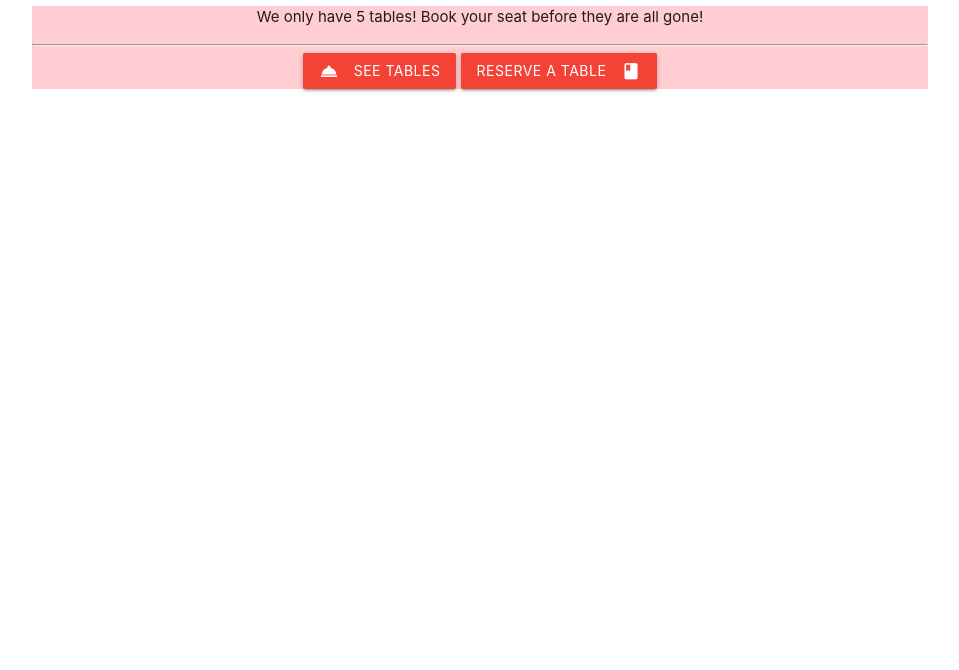
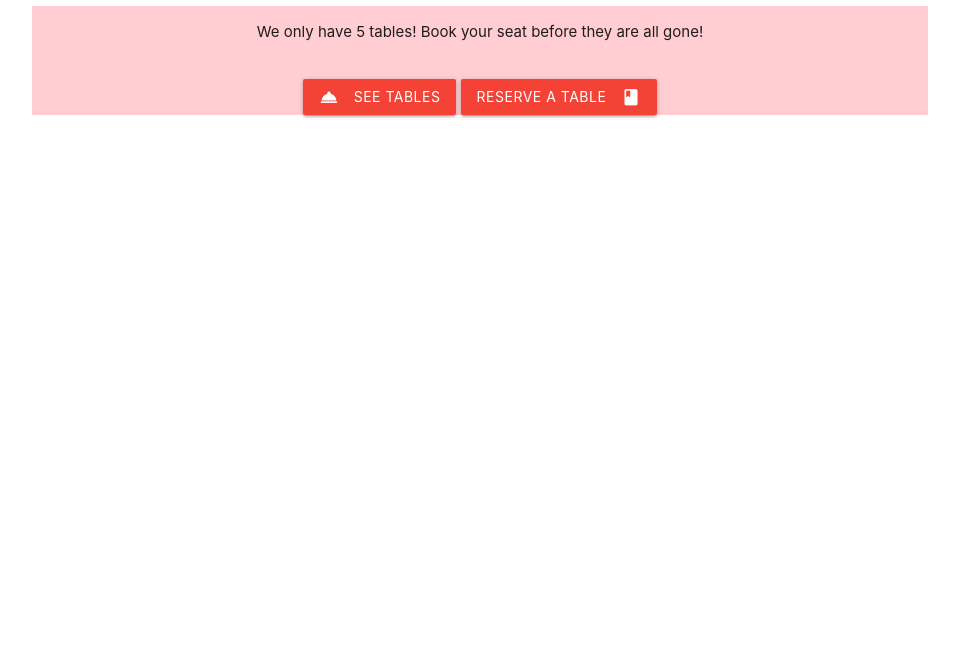
Before and after one commit to Mrjcowman/hot-restaurant-app, a website: page html/index.html in a window 1280 px wide. Shown: the part 130-800 px from the top of the page, without its empty margins (160-1119 px from the left). Drawn offline with nearby package versions, Linux system fonts and the light colour scheme.

Commit message:
Use rows and columns

```diff
--- a/html/index.html
+++ b/html/index.html
@@ -16,10 +16,17 @@
         <h1 class="red-text darken-4-text"><i class="material-icons">restaurant</i>Hot Restaurant<i class="material-icons">restaurant</i></h1>
     </header>
     <main class="container center-align red lighten-4">
-        <p>We only have <span class="numTables">5</span> tables! Book your seat before they are all gone!</p>
-        <hr>
-        <a href="tables" class="waves-effect waves-light btn red"><i class="material-icons left">room_service</i> See Tables</a>
-        <a href="reserve" class="waves-effect waves-light btn red"><i class="material-icons right">book</i>Reserve a Table</a>
+        <div class="row">
+            <div class="col s12">
+                <p>We only have <span class="numTables">5</span> tables! Book your seat before they are all gone!</p>
+            </div>
+        </div>
+        <div class="row">
+            <div class="col s12">
+                <a href="tables" class="waves-effect waves-light btn red"><i class="material-icons left">room_service</i> See Tables</a>
+                <a href="reserve" class="waves-effect waves-light btn red"><i class="material-icons right">book</i>Reserve a Table</a>
+            </div>
+        </div>
     </main>
 
 
```
